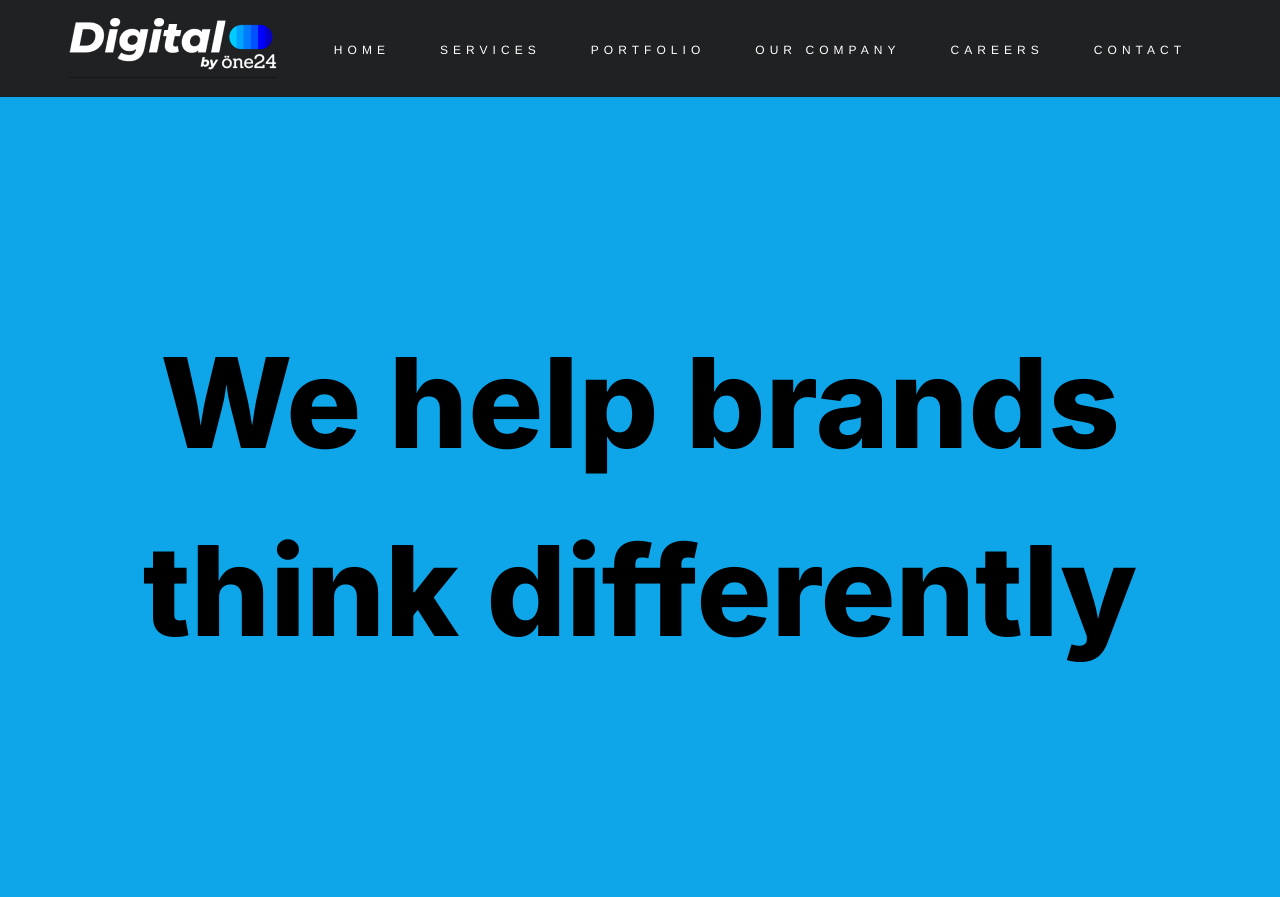
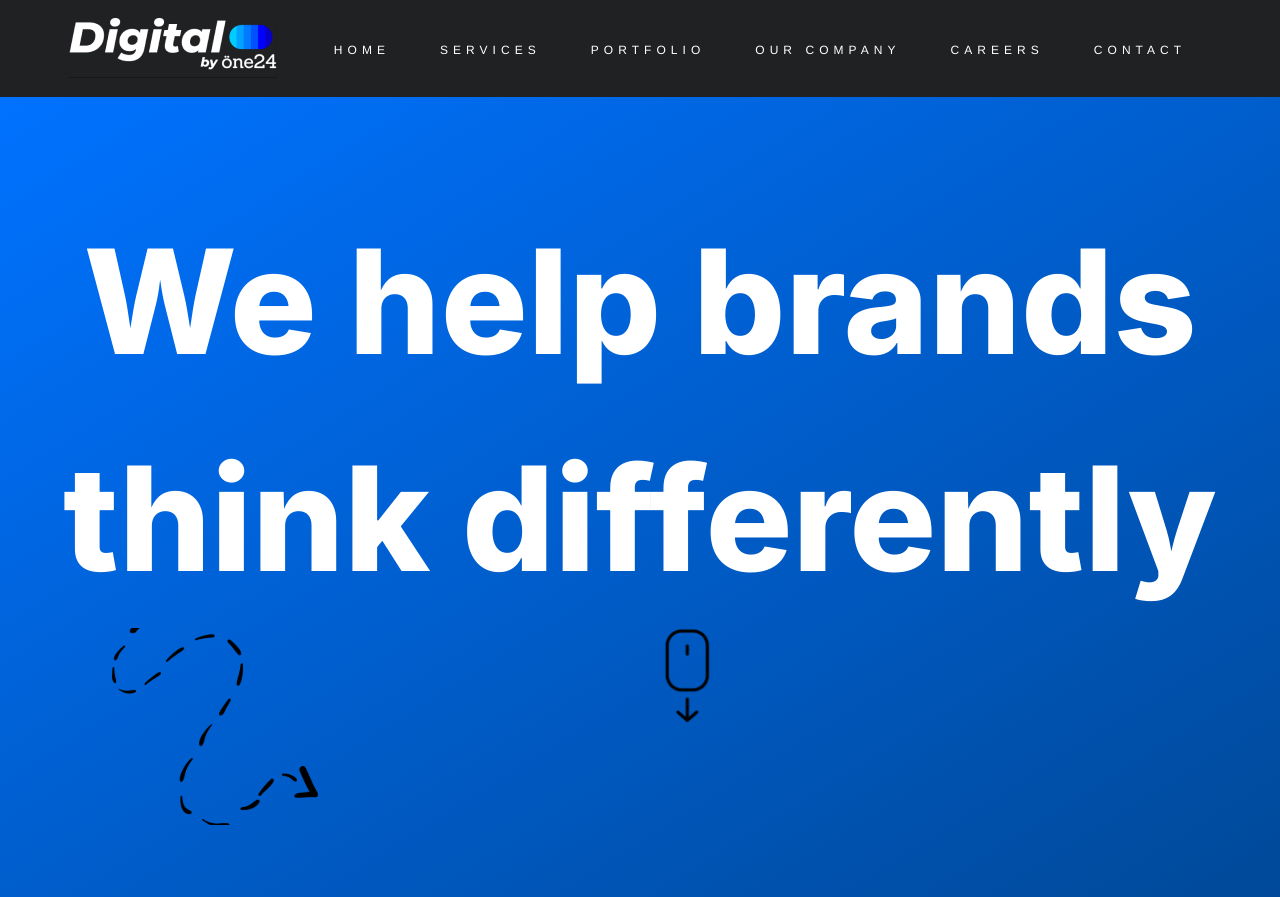
Before and after one commit to WasifAli22/One24Digital, a Next.js app: page / in a window 1280 px wide. Built offline with nearby package versions, Linux system fonts and the light colour scheme.

Commit message:
Banner section Done

```diff
--- /dev/null
+++ b/public/mock.ts
@@ -0,0 +1,8 @@
+import arrow from '../public/arrow.svg'
+import curverArrow from '../public/curve-arrow.svg'
+
+
+export  {
+  arrow,
+  curverArrow
+}
--- a/src/components/Banner.tsx
+++ b/src/components/Banner.tsx
@@ -1,10 +1,20 @@
+import Image from 'next/image'
 import React from 'react'
+import { arrow, curverArrow } from '../../public/mock'
 
 const Banner = () => {
   return (
-    <div className='flex inset-0 items-center justify-center  min-h-screen w-full  bg-sky-500'>
-        <h1 className='text-[125px] text-center font-extrabold'>We help brands think differently</h1>
-        {/* Banner section */}
+    <div className=' flex-col inset-0 items-center  mx-auto min-h-[800px] w-full bg-gradient-to-br from-one-digital-sky-light to-one-digital-sky-dark'>
+      <h1 className='text-[145px] text-center mt-24 font-extrabold text-white'>We help brands <br /> think differently</h1>
+      {/* Banner section */}
+      <div className="grid grid-cols-12 mx-28">
+        <div className="lg:col-span-6 col-span-4 text-left">
+          <Image src={curverArrow} alt='arrow' width={206} height={197} />
+        </div>
+        <div className="lg:col-span-6 col-span-4 text-center">
+          <Image src={arrow} alt='arrow' width={95} height={95} />
+        </div>
+      </div>
     </div>
   )
 }
--- a/src/components/Header.tsx
+++ b/src/components/Header.tsx
@@ -51,7 +51,7 @@ export const Header = (): JSX.Element => {
   const toggleMenu = () => setIsOpen(!isOpen);
 
   return (
-    <header className="flex w-screen flex-col justify-center items-center h-[113px] bg-one-digital-dark relative">
+    <header className="flex w-[100%] flex-col justify-center items-center h-[113px] bg-one-digital-dark relative">
       <div className={`flex w-full  justify-around ${!isOpen && "md:flex-row flex-row-reverse"} md:justify-center items-center px-4 md:px-8`}>
         {/* Logo */}
         <Link href="/" className="mr-4 md:mr-8">
--- a/tailwind.config.ts
+++ b/tailwind.config.ts
@@ -17,6 +17,10 @@ const config: Config = {
         "one-digital": {
           dark: "#202123",
           light: "#F1F1F1",
+          sky:{
+            dark: "#004999",
+            light:"#0072FF"
+          },
         },
       },
       fontFamily: {
```
Also changed, not shown: src/components/mock.ts (added).
